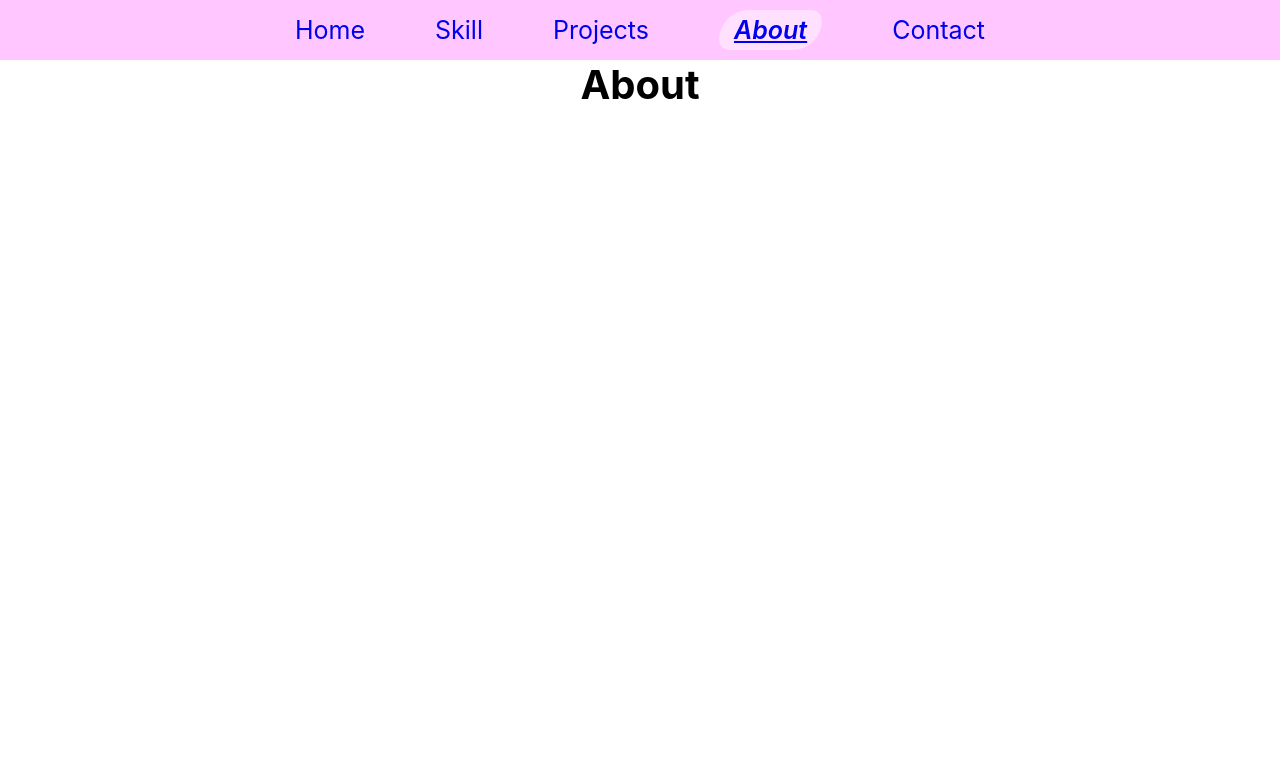
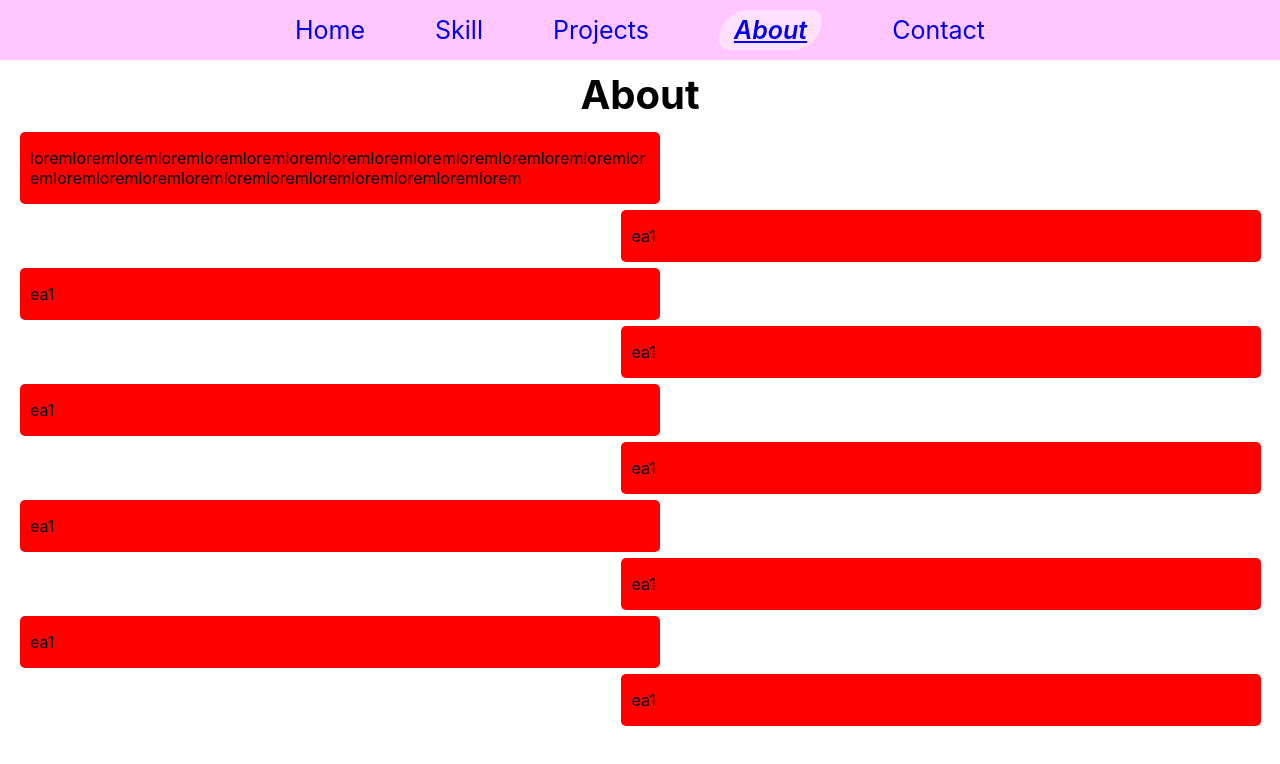
Before and after one commit to Sendii/react-porto, a React (Create React App) app: page /about in a window 1280 px wide. Shown: the top 764 px of the page. Built offline with nearby package versions, Linux system fonts and the light colour scheme.

Commit message:
upd nav fixed top&position component about

```diff
--- a/src/component/About.js
+++ b/src/component/About.js
@@ -2,8 +2,38 @@ import Header from './template/Header'
 
 function About(){
 	return(
-		<div className="row">
+		<div className="row" id="about">
 			<Header keterangan="About" />
+			<div className="content">
+			<p>loremloremloremloremloremloremloremloremloremloremloremloremloremloremloremloremloremloremloremloremloremloremloremloremloremlorem</p>
+			</div>
+			<div className="content">
+			<p>ea1</p>
+			</div>
+			<div className="content">
+			<p>ea1</p>
+			</div>
+			<div className="content">
+			<p>ea1</p>
+			</div>
+			<div className="content">
+			<p>ea1</p>
+			</div>
+			<div className="content">
+			<p>ea1</p>
+			</div>
+			<div className="content">
+			<p>ea1</p>
+			</div>
+			<div className="content">
+			<p>ea1</p>
+			</div>
+			<div className="content">
+			<p>ea1</p>
+			</div>
+			<div className="content">
+			<p>ea1</p>
+			</div>
 		</div>
 		)
 }
--- a/src/css/navbar.css
+++ b/src/css/navbar.css
@@ -5,6 +5,11 @@
   margin:0;
   padding:0;
   text-align:center;
+  top: 0;
+  position: fixed;
+  top: 0px;
+  width: 100%;
+  z-index: 9999;
 }
 .nav li{
   display:inline;
--- a/src/css/style.css
+++ b/src/css/style.css
@@ -1,5 +1,8 @@
 html{
 	--border-radius: 5px;
+}
+.row{
+	margin-top: 70px;
 }
 .outer-card{
 	border-radius: var(--border-radius);
@@ -105,3 +108,22 @@ html{
 	-moz-animation-name: bounce;
 	background-color: red;
 }
+#about{
+	margin: 70px 20px 20px 20px;
+}
+#about .content:nth-child(odd){
+	margin-left: 48.5%;
+}
+#about .content{
+	padding: 0 10px;
+	margin: 3px 0;
+	position: relative;
+	width: 50%;
+	max-height: 200px;
+	border-radius: var(--border-radius);
+	background-color: red;
+	display: inline-block;
+}
+#about .content p{
+	word-wrap: break-word;
+}
```
